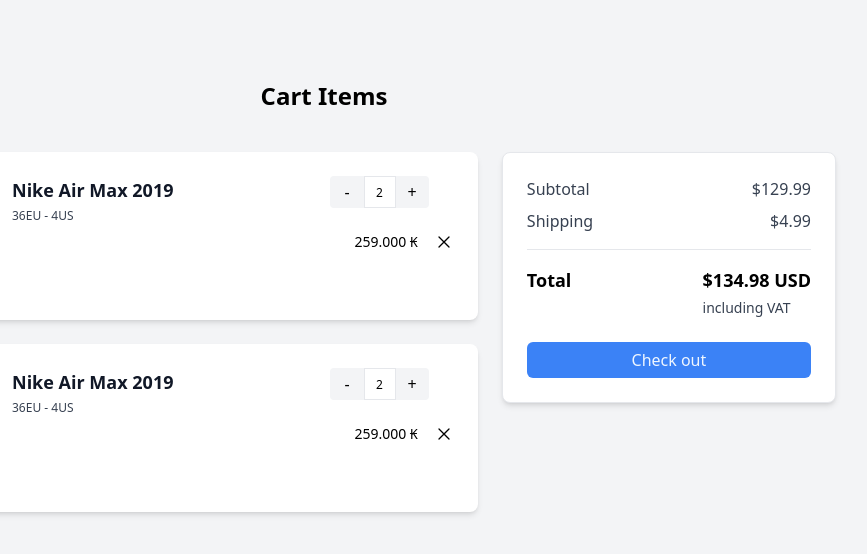
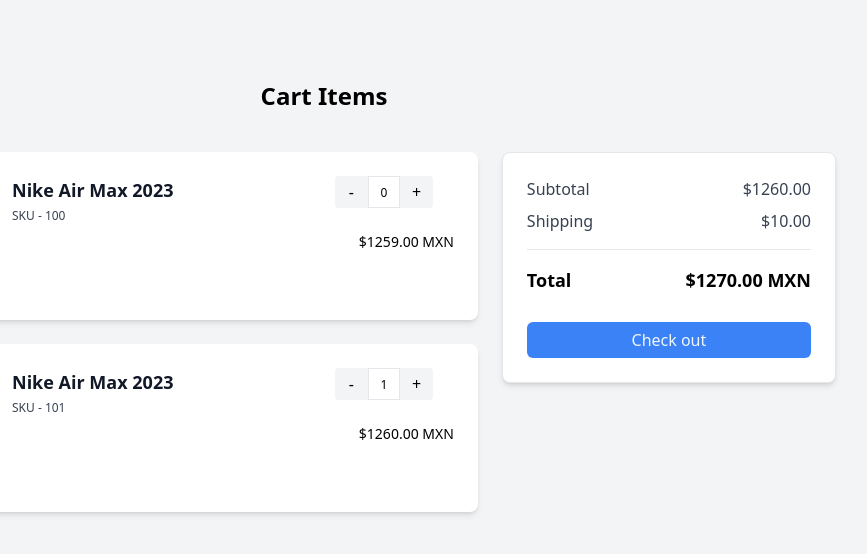
Before and after one commit to josdem/tailwind-shopping-cart, a website: page build/index.html in a window 1280 px wide. Shown: the full height of the page, 316-1183 px from the left. Drawn offline with Linux system fonts and the light colour scheme.

Commit message:
Adjusting prices

```diff
--- a/build/index.html
+++ b/build/index.html
@@ -15,20 +15,17 @@
               <img src="https://images.unsplash.com/photo-1515955656352-a1fa3ffcd111?ixlib=rb-4.0.3&ixid=MnwxMjA3fDB8MHxwaG90by1wYWdlfHx8fGVufDB8fHx8&auto=format&fit=crop&w=1170&q=80" alt="product-image" class="w-full rounded-lg sm:w-40" />
               <div class="sm:ml-4 sm:flex sm:w-full sm:justify-between">
                 <div class="mt-5 sm:mt-0">
-                  <h2 class="text-lg font-bold text-gray-900">Nike Air Max 2019</h2>
-                  <p class="mt-1 text-xs text-gray-700">36EU - 4US</p>
+                  <h2 class="text-lg font-bold text-gray-900">Nike Air Max 2023</h2>
+                  <p class="mt-1 text-xs text-gray-700">SKU - 100</p>
                 </div>
                 <div class="mt-4 flex justify-between sm:space-y-6 sm:mt-0 sm:block sm:space-x-6">
                   <div class="flex items-center border-gray-100">
                     <span class="cursor-pointer rounded-l bg-gray-100 py-1 px-3.5 duration-100 hover:bg-blue-500 hover:text-blue-50"> - </span>
-                    <input class="h-8 w-8 border bg-white text-center text-xs outline-none" type="number" value="2" min="1" />
+                    <input class="h-8 w-8 border bg-white text-center text-xs outline-none" type="number" value="0" min="0" />
                     <span class="cursor-pointer rounded-r bg-gray-100 py-1 px-3 duration-100 hover:bg-blue-500 hover:text-blue-50"> + </span>
                   </div>
                   <div class="flex items-center space-x-4">
-                    <p class="text-sm">259.000 ₭</p>
-                    <svg xmlns="http://www.w3.org/2000/svg" fill="none" viewBox="0 0 24 24" stroke-width="1.5" stroke="currentColor" class="h-5 w-5 cursor-pointer duration-150 hover:text-red-500">
-                      <path stroke-linecap="round" stroke-linejoin="round" d="M6 18L18 6M6 6l12 12" />
-                    </svg>
+                    <p class="text-sm">$1259.00 MXN</p>
                   </div>
                 </div>
               </div>
@@ -37,20 +34,17 @@
               <img src="https://images.unsplash.com/photo-1587563871167-1ee9c731aefb?ixlib=rb-4.0.3&ixid=MnwxMjA3fDB8MHxwaG90by1wYWdlfHx8fGVufDB8fHx8&auto=format&fit=crop&w=1131&q=80" alt="product-image" class="w-full rounded-lg sm:w-40" />
               <div class="sm:ml-4 sm:flex sm:w-full sm:justify-between">
                 <div class="mt-5 sm:mt-0">
-                  <h2 class="text-lg font-bold text-gray-900">Nike Air Max 2019</h2>
-                  <p class="mt-1 text-xs text-gray-700">36EU - 4US</p>
+                  <h2 class="text-lg font-bold text-gray-900">Nike Air Max 2023</h2>
+                  <p class="mt-1 text-xs text-gray-700">SKU - 101</p>
                 </div>
                 <div class="mt-4 flex justify-between im sm:space-y-6 sm:mt-0 sm:block sm:space-x-6">
                   <div class="flex items-center border-gray-100">
                     <span class="cursor-pointer rounded-l bg-gray-100 py-1 px-3.5 duration-100 hover:bg-blue-500 hover:text-blue-50"> - </span>
-                    <input class="h-8 w-8 border bg-white text-center text-xs outline-none" type="number" value="2" min="1" />
+                    <input class="h-8 w-8 border bg-white text-center text-xs outline-none" type="number" value="1" min="0" />
                     <span class="cursor-pointer rounded-r bg-gray-100 py-1 px-3 duration-100 hover:bg-blue-500 hover:text-blue-50"> + </span>
                   </div>
                   <div class="flex items-center space-x-4">
-                    <p class="text-sm">259.000 ₭</p>
-                    <svg xmlns="http://www.w3.org/2000/svg" fill="none" viewBox="0 0 24 24" stroke-width="1.5" stroke="currentColor" class="h-5 w-5 cursor-pointer duration-150 hover:text-red-500">
-                      <path stroke-linecap="round" stroke-linejoin="round" d="M6 18L18 6M6 6l12 12" />
-                    </svg>
+                    <p class="text-sm">$1260.00 MXN</p>
                   </div>
                 </div>
               </div>
@@ -60,18 +54,17 @@
           <div class="mt-6 h-full rounded-lg border bg-white p-6 shadow-md md:mt-0 md:w-1/3">
             <div class="mb-2 flex justify-between">
               <p class="text-gray-700">Subtotal</p>
-              <p class="text-gray-700">$129.99</p>
+              <p class="text-gray-700">$1260.00</p>
             </div>
             <div class="flex justify-between">
               <p class="text-gray-700">Shipping</p>
-              <p class="text-gray-700">$4.99</p>
+              <p class="text-gray-700">$10.00</p>
             </div>
             <hr class="my-4" />
             <div class="flex justify-between">
               <p class="text-lg font-bold">Total</p>
               <div class="">
-                <p class="mb-1 text-lg font-bold">$134.98 USD</p>
-                <p class="text-sm text-gray-700">including VAT</p>
+                <p class="mb-1 text-lg font-bold">$1270.00 MXN</p>
               </div>
             </div>
             <button class="mt-6 w-full rounded-md bg-blue-500 py-1.5 font-medium text-blue-50 hover:bg-blue-600">Check out</button>
```
